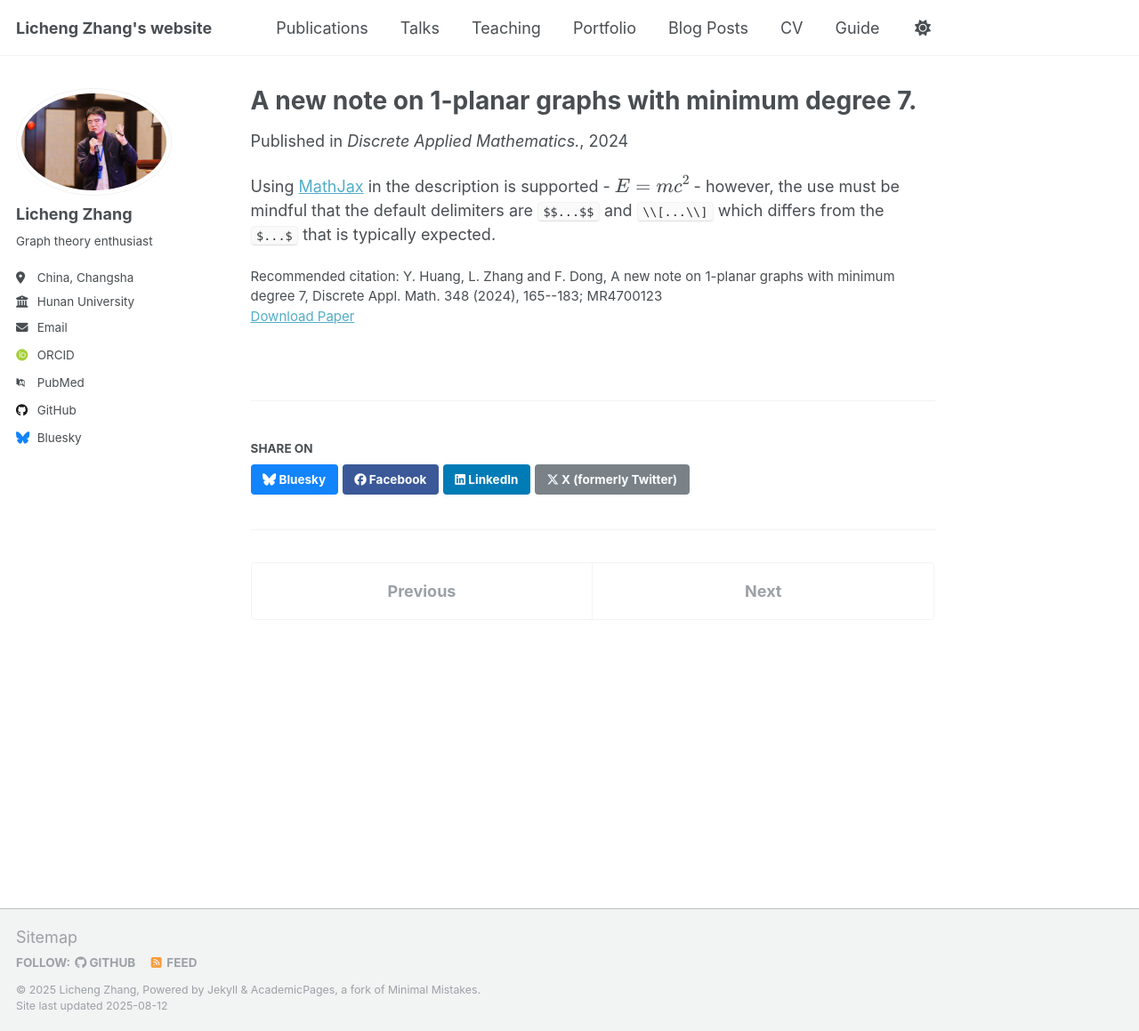
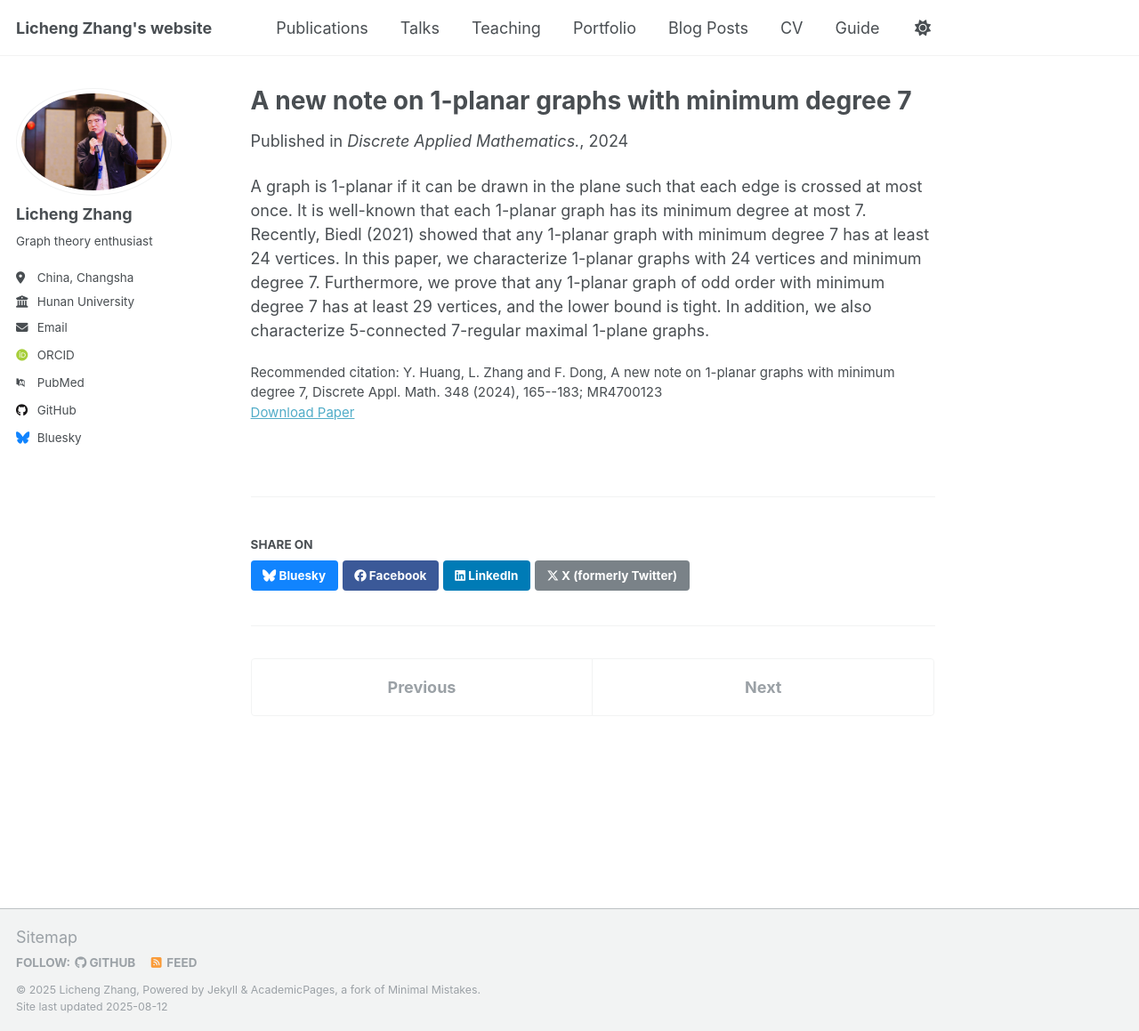
Before and after one commit to lichengzhang2/lichengzhang.github.io, a Jekyll site: the page built from _publications/2024_A-new-note-on-1-planar graphs with-minimum-degree-7.md, in a window 1280 px wide and 1159 px high. Shown: the whole window at 89% size. Built offline with Jekyll 4.4.1, drawn with Linux system fonts in a browser that asks for light colours; some web fonts are replaced; a script that is not in the unit is left out.

Commit message:
Update 2024_A-new-note-on-1-planar graphs with-minimum-degree-7.md

```diff
--- a/_publications/2024_A-new-note-on-1-planar graphs with-minimum-degree-7.md
+++ b/_publications/2024_A-new-note-on-1-planar graphs with-minimum-degree-7.md
@@ -1,5 +1,5 @@
 ---
-title: "A new note on 1-planar graphs with minimum degree 7."
+title: "A new note on 1-planar graphs with minimum degree 7"
 collection: publications
 category: manuscripts
 permalink: /publication/2024_A-new-note-on-1-planar graphs with-minimum-degree-7
@@ -10,4 +10,4 @@ paperurl: 'https://doi.org/10.1016/j.dam.2024.01.026'
 citation: 'Y. Huang, L. Zhang and F. Dong, A new note on 1-planar graphs with minimum degree 7, Discrete Appl. Math. 348 (2024), 165--183; MR4700123'
 ---
 
-Using [MathJax](https://www.mathjax.org/) in the description is supported - $$E=mc^2$$ - however, the use must be mindful that the default delimiters are `$$...$$` and `\\[...\\]` which differs from the `$...$` that is typically expected.
+A graph is 1-planar if it can be drawn in the plane such that each edge is crossed at most once. It is well-known that each 1-planar graph has its minimum degree at most 7. Recently, Biedl (2021) showed that any 1-planar graph with minimum degree 7 has at least 24 vertices. In this paper, we characterize 1-planar graphs with 24 vertices and minimum degree 7. Furthermore, we prove that any 1-planar graph of odd order with minimum degree 7 has at least 29 vertices, and the lower bound is tight. In addition, we also characterize 5-connected 7-regular maximal 1-plane graphs.
```
